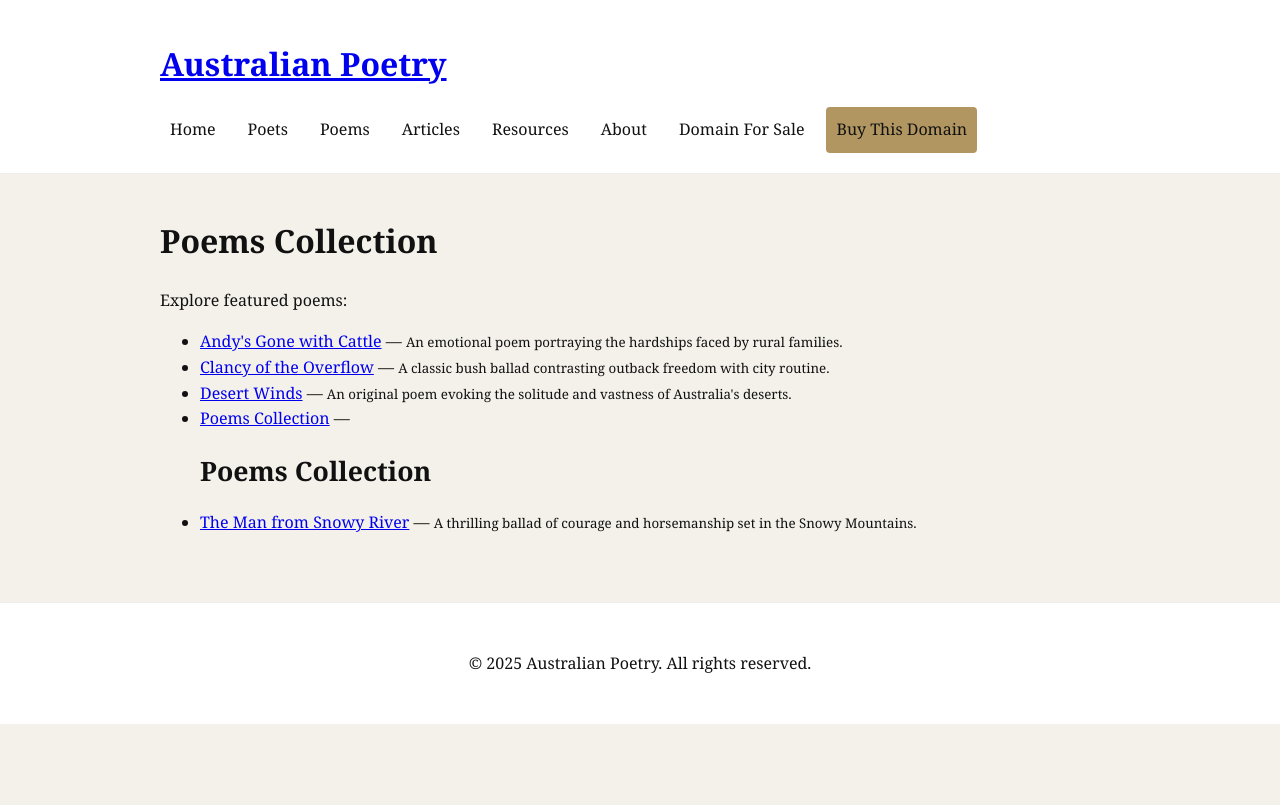
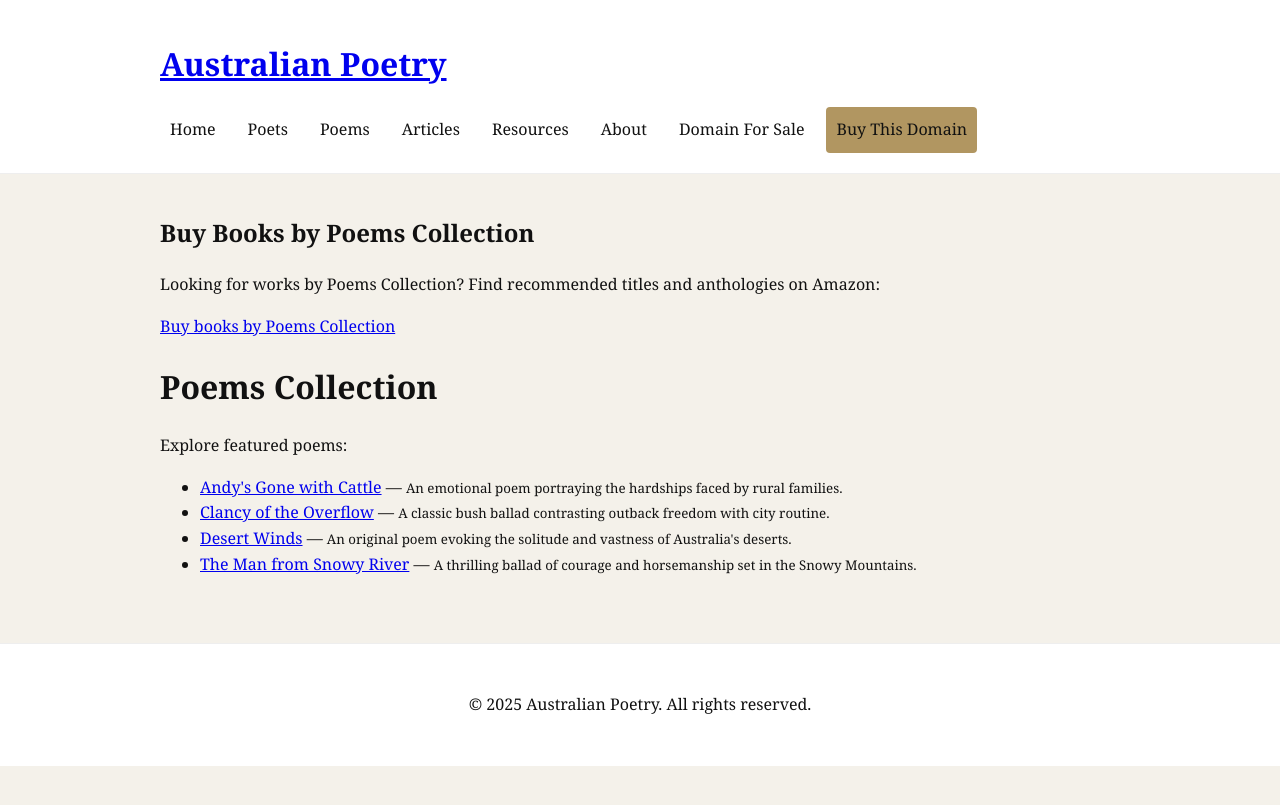
Before and after one commit to BetaTestingL/australianpoetry, a Jekyll site: the page built from _poets/index.md, in a window 1280 px wide. Shown: the top 805 px of the page. Built offline with Jekyll 4.4.1, drawn with Linux system fonts in a browser that asks for light colours.

Commit message:
Update index.md

```diff
--- a/_poems/index.md
+++ b/_poets/index.md
@@ -3,6 +3,12 @@ layout: default
 title: Poems Collection
 permalink: /poems/
 ---
+
+## Buy Books by {{ page.title }}
+
+Looking for works by {{ page.title }}? Find recommended titles and anthologies on Amazon:
+
+<a class="btn-aff" href="https://www.amazon.com/s?k={{ page.title | uri_escape }}+poems&tag=anubhavp05-21" target="_blank" rel="noopener">Buy books by {{ page.title }}</a>
 
 # Poems Collection
 
```
